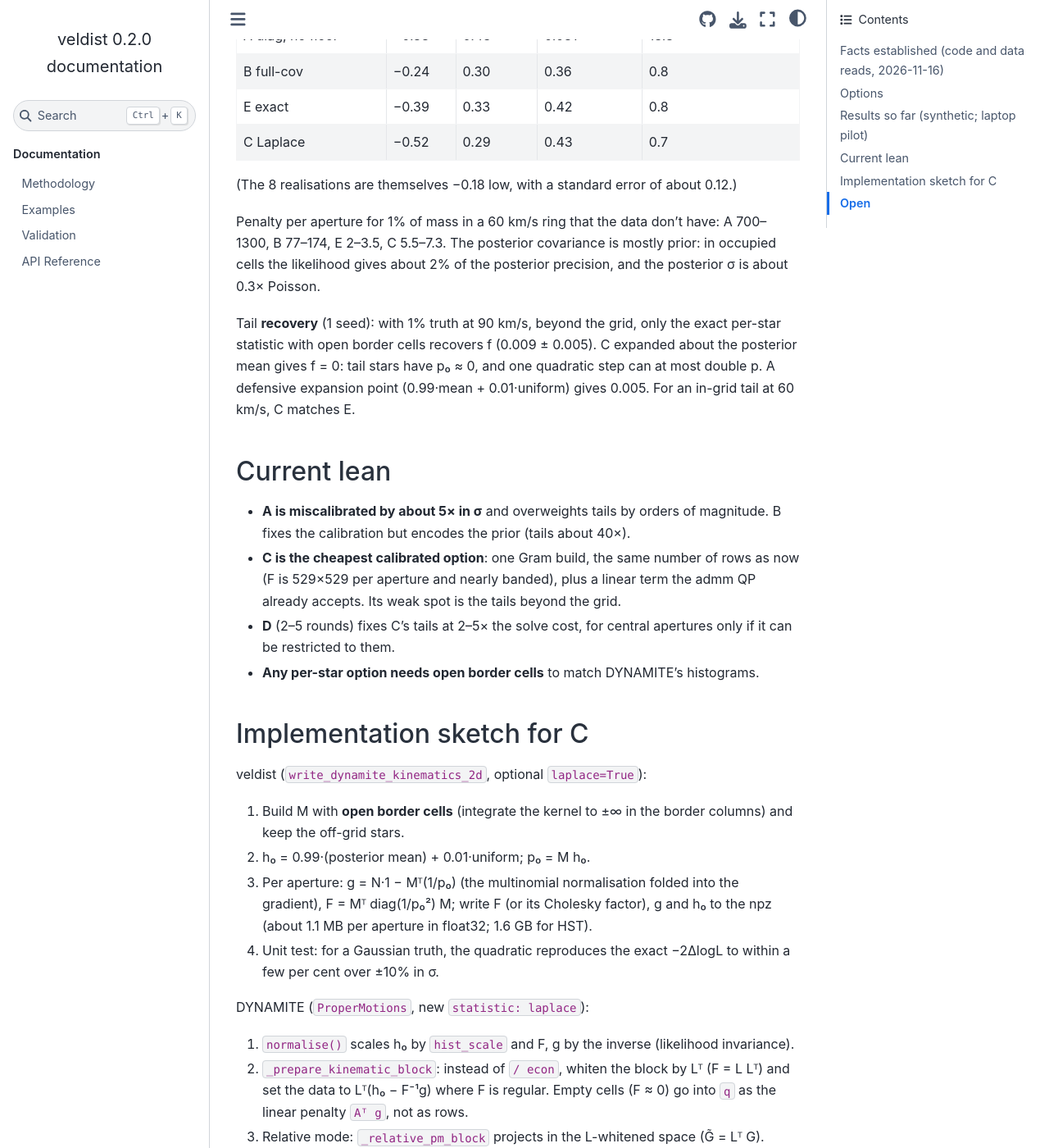
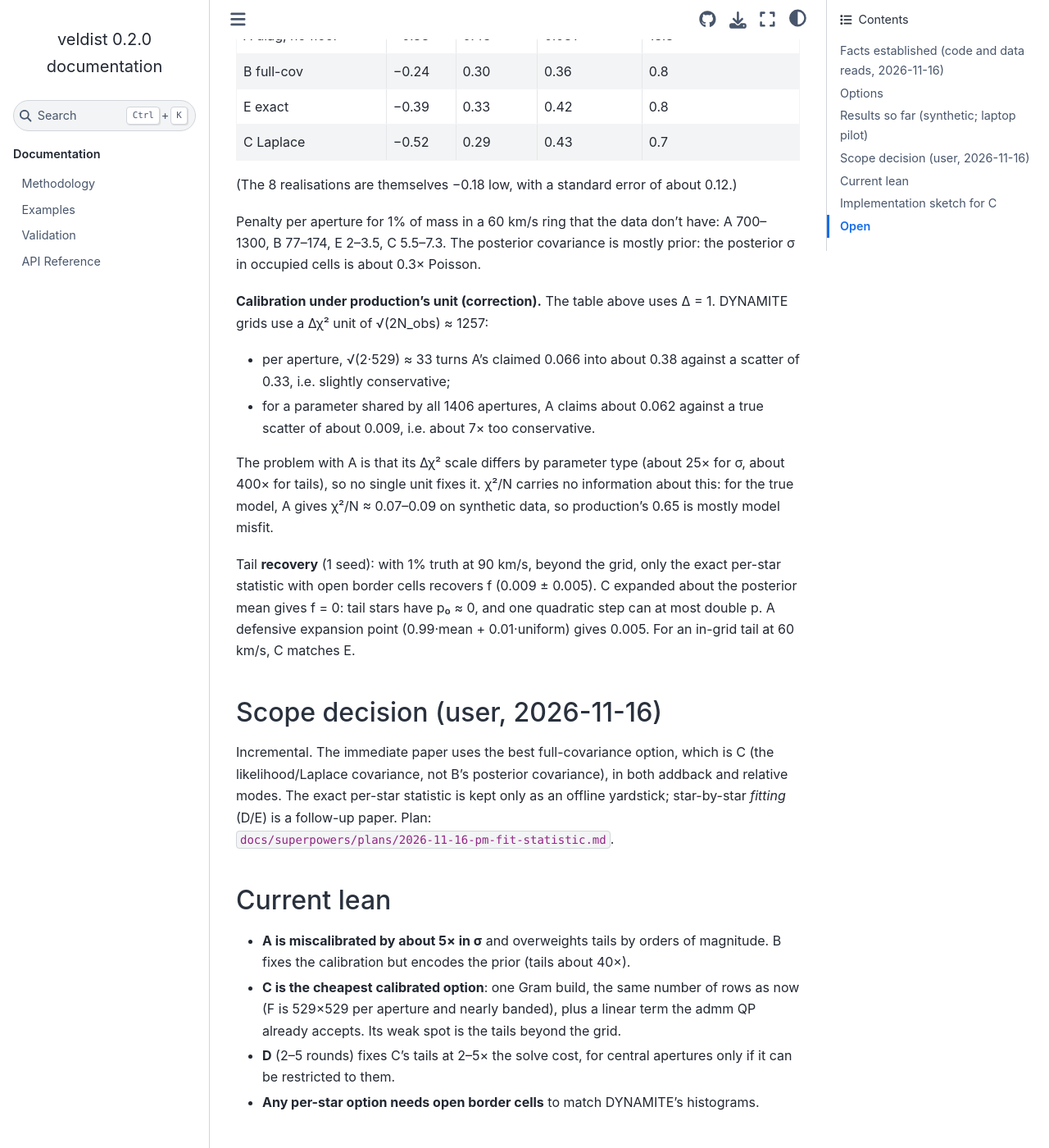
Before and after one commit to pjs902/veldist, a Sphinx documentation site: the page built from docs/fit-statistic-design.md, in a window 1280 px wide and 1400 px high, scrolled down 2002 px. Shown: the whole window at 82% size. Built offline with Sphinx 7.4.7 and the Sphinx Book theme 1.1.4, drawn with Linux system fonts in a browser that asks for light colours.

Commit message:
docs: fit-statistic plan; correct calibration claims to production's sqrt(2N) unit; scope to Laplace

```diff
--- a/docs/fit-statistic-design.md
+++ b/docs/fit-statistic-design.md
@@ -66,8 +66,19 @@ in relative mode the projection is applied in the F- (or C-) whitened space.
 
 Penalty per aperture for 1% of mass in a 60 km/s ring that the data don't
 have: A 700–1300, B 77–174, E 2–3.5, C 5.5–7.3. The posterior covariance is
-mostly prior: in occupied cells the likelihood gives about 2% of the
-posterior precision, and the posterior σ is about 0.3× Poisson.
+mostly prior: the posterior σ in occupied cells is about 0.3× Poisson.
+
+**Calibration under production's unit (correction).** The table above uses
+Δ = 1. DYNAMITE grids use a Δχ² unit of √(2N_obs) ≈ 1257:
+- per aperture, √(2·529) ≈ 33 turns A's claimed 0.066 into about 0.38
+  against a scatter of 0.33, i.e. slightly conservative;
+- for a parameter shared by all 1406 apertures, A claims about 0.062
+  against a true scatter of about 0.009, i.e. about 7× too conservative.
+
+The problem with A is that its Δχ² scale differs by parameter type (about
+25× for σ, about 400× for tails), so no single unit fixes it. χ²/N carries
+no information about this: for the true model, A gives χ²/N ≈ 0.07–0.09 on
+synthetic data, so production's 0.65 is mostly model misfit.
 
 Tail **recovery** (1 seed): with 1% truth at 90 km/s, beyond the grid, only
 the exact per-star statistic with open border cells recovers f (0.009 ±
@@ -75,6 +86,14 @@ the exact per-star statistic with open border cells recovers f (0.009 ±
 p₀ ≈ 0, and one quadratic step can at most double p. A defensive expansion
 point (0.99·mean + 0.01·uniform) gives 0.005. For an in-grid tail at 60 km/s,
 C matches E.
+
+## Scope decision (user, 2026-11-16)
+
+Incremental. The immediate paper uses the best full-covariance option, which
+is C (the likelihood/Laplace covariance, not B's posterior covariance), in
+both addback and relative modes. The exact per-star statistic is kept only
+as an offline yardstick; star-by-star *fitting* (D/E) is a follow-up paper.
+Plan: `docs/superpowers/plans/2026-11-16-pm-fit-statistic.md`.
 
 ## Current lean
 
```
